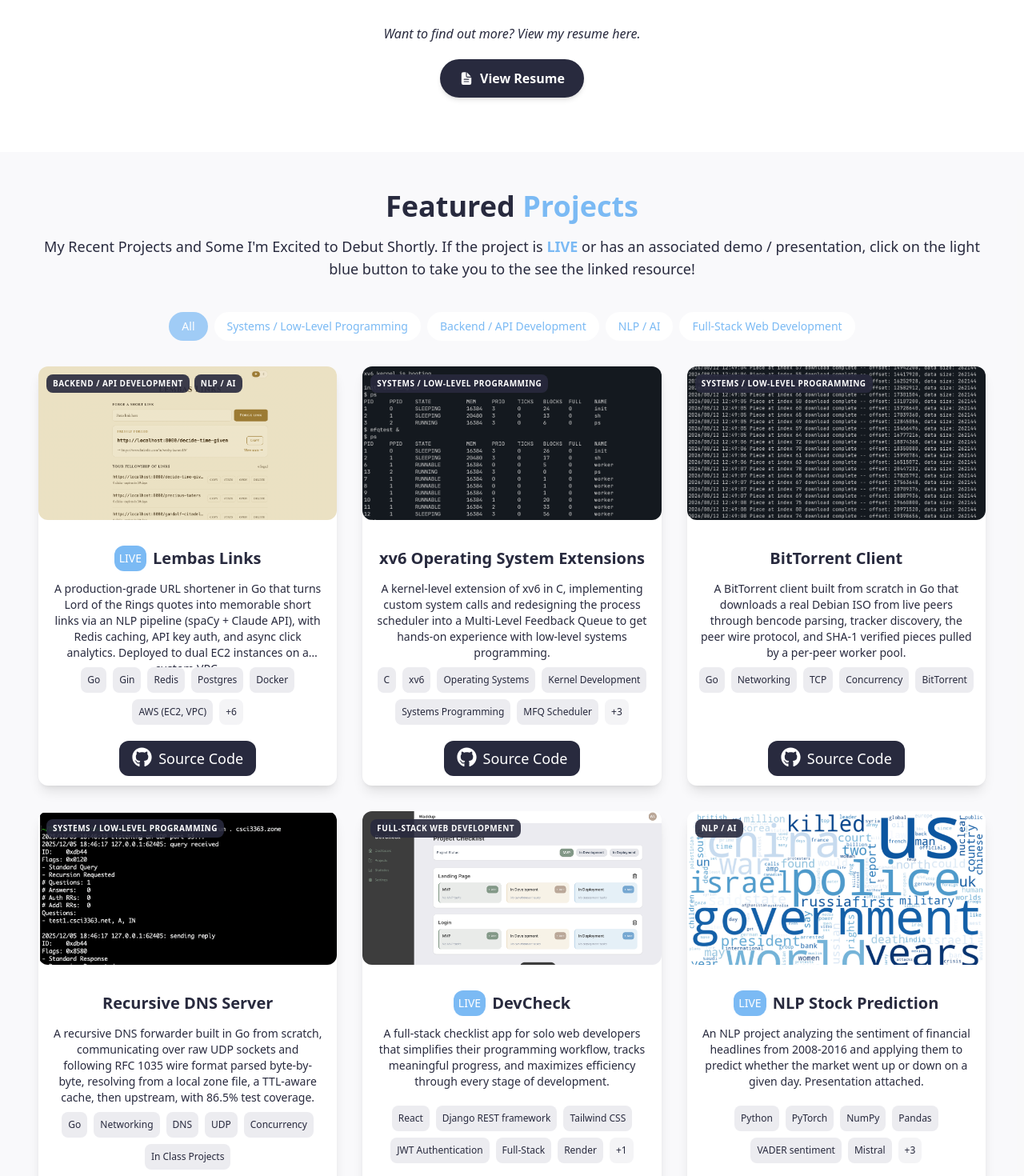
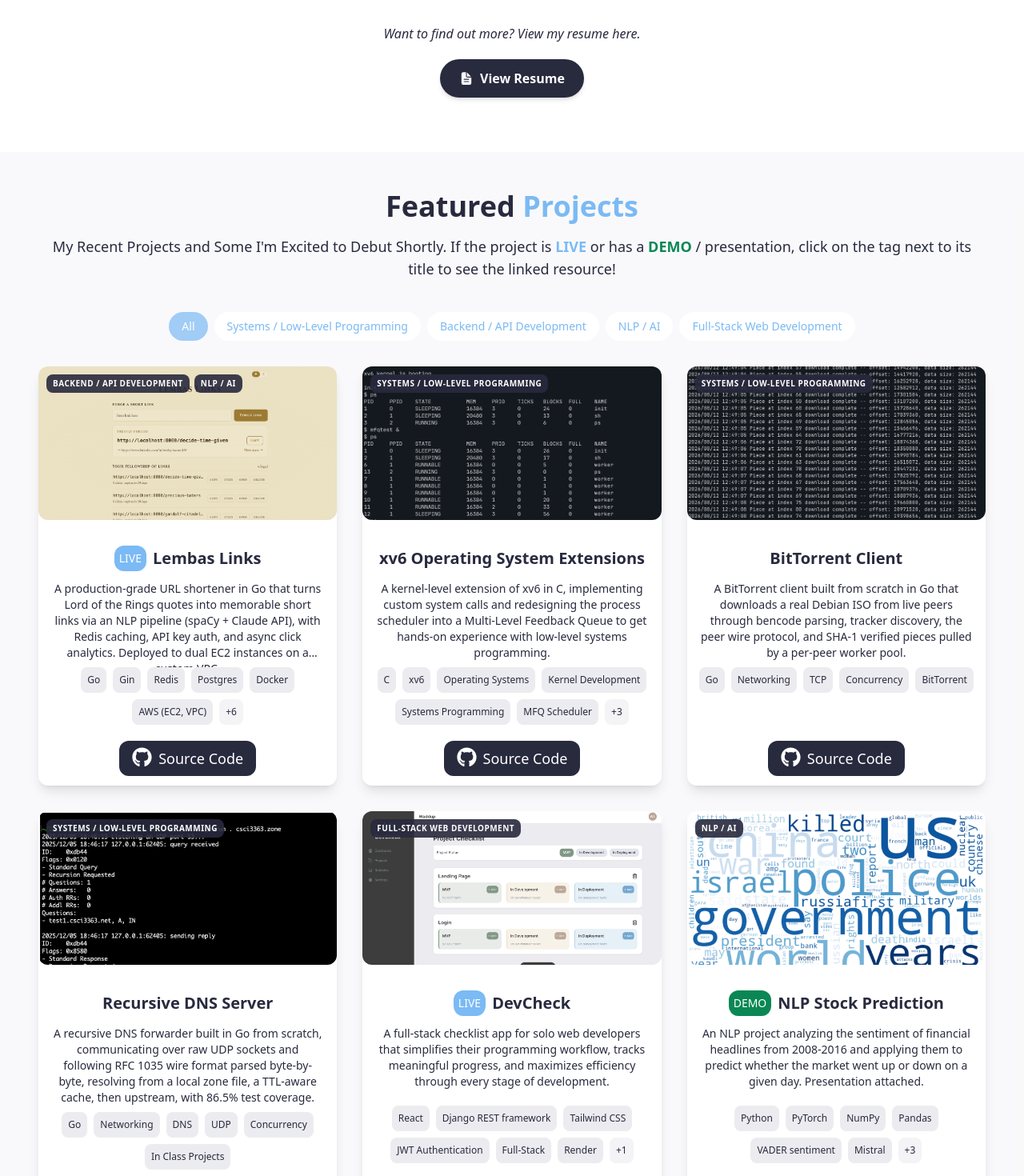
Before and after one commit to wesley-lawson13/WesleyLawsonPortfolio, a React (Vite) app in the folder Portfolio/: page / in a window 1280 px wide. Shown: the part 2292-3762 px from the top of the page at 80% size. Built offline with nearby package versions, Linux system fonts and the light colour scheme.

Commit message:
Updating ProjectsSection to include a demo tag

```diff
--- a/Portfolio/src/components/ProjectsSection.jsx
+++ b/Portfolio/src/components/ProjectsSection.jsx
@@ -32,7 +32,6 @@ const projects = [
       "Rate Limiting"
     ],
     githubUrl: "https://github.com/wesley-lawson13/lembas-links",
-    deployedOrDemo: true,
     liveUrl: "http://54.164.172.135",
     cats: ["Backend / API Development", "NLP / AI"],
   },
@@ -54,8 +53,6 @@ const projects = [
       "In Class Projects",
     ],
     githubUrl: "https://github.com/wesley-lawson13/Xv6-Extensions",
-    deployedOrDemo: false,
-    liveUrl: null,
     cats: ["Systems / Low-Level Programming"],
   },
   {
@@ -72,7 +69,6 @@ const projects = [
       "BitTorrent",
     ],
     githubUrl: "https://github.com/wesley-lawson13/Bit-Torrent-Client",
-    deployedOrDemo: false,
     cats: ["Systems / Low-Level Programming"],
   },
   {
@@ -90,7 +86,6 @@ const projects = [
       "In Class Projects"
     ],
     githubUrl: "https://github.com/wesley-lawson13/Networks-Projects",
-    deployedOrDemo: false,
     cats: ["Systems / Low-Level Programming"],
   },
   {
@@ -109,7 +104,6 @@ const projects = [
       "Axios",
     ],
     githubUrl: "https://github.com/wesley-lawson13/DevCheck",
-    deployedOrDemo: true,
     liveUrl: "https://dev-check-wheat.vercel.app/",
     cats: ["Full-Stack Web Development"]
   },
@@ -130,8 +124,7 @@ const projects = [
       "In Class Projects",
     ],
     githubUrl: "https://github.com/wesley-lawson13/headline-sentiment-stock-prediction",
-    deployedOrDemo: true,
-    liveUrl: "/projects/headline-sentiment-presentation.pdf",
+    demoUrl: "/projects/headline-sentiment-presentation.pdf",
     cats: ["NLP / AI"]
   },
 ];
@@ -166,8 +159,10 @@ export const ProjectsSection = () => {
           </h2>
           <p className="text-lg text-dark font-normal">
             My Recent Projects and Some I'm Excited to Debut Shortly. If the
-            project is <span className="text-blue font-semibold">LIVE</span> or has an associated demo / presentation,
-            click on the light blue button to take you to the see the linked resource!
+            project is <span className="text-blue font-semibold">LIVE</span> or
+            has a <span className="text-green font-semibold">DEMO</span> /
+            presentation, click on the tag next to its title to see the linked
+            resource!
           </p>
         </div>
 
@@ -215,9 +210,26 @@ export const ProjectsSection = () => {
 
                 <div className="mx-2 text-center text-xl mb-5">
                   <div className="flex justify-center gap-2 items-center min-h-14">
-                    {project.deployedOrDemo && (
-                      <a className="bg-blue text-background rounded-xl text-sm p-1.5" href={project.liveUrl}>
+                    {project.liveUrl && (
+                      <a
+                        className="bg-blue text-background hover:bg-blue/80 transition-colors rounded-xl text-sm p-1.5"
+                        href={project.liveUrl}
+                        target="_blank"
+                        rel="noopener noreferrer"
+                        aria-label={`View live site for ${project.title}`}
+                      >
                         LIVE
+                      </a>
+                    )}
+                    {project.demoUrl && (
+                      <a
+                        className="bg-green text-background hover:bg-deepgreen transition-colors rounded-xl text-sm p-1.5"
+                        href={project.demoUrl}
+                        target="_blank"
+                        rel="noopener noreferrer"
+                        aria-label={`View demo of ${project.title}`}
+                      >
+                        DEMO
                       </a>
                     )}
                     <h5 className="text-dark font-bold">{project.title}</h5>
```
